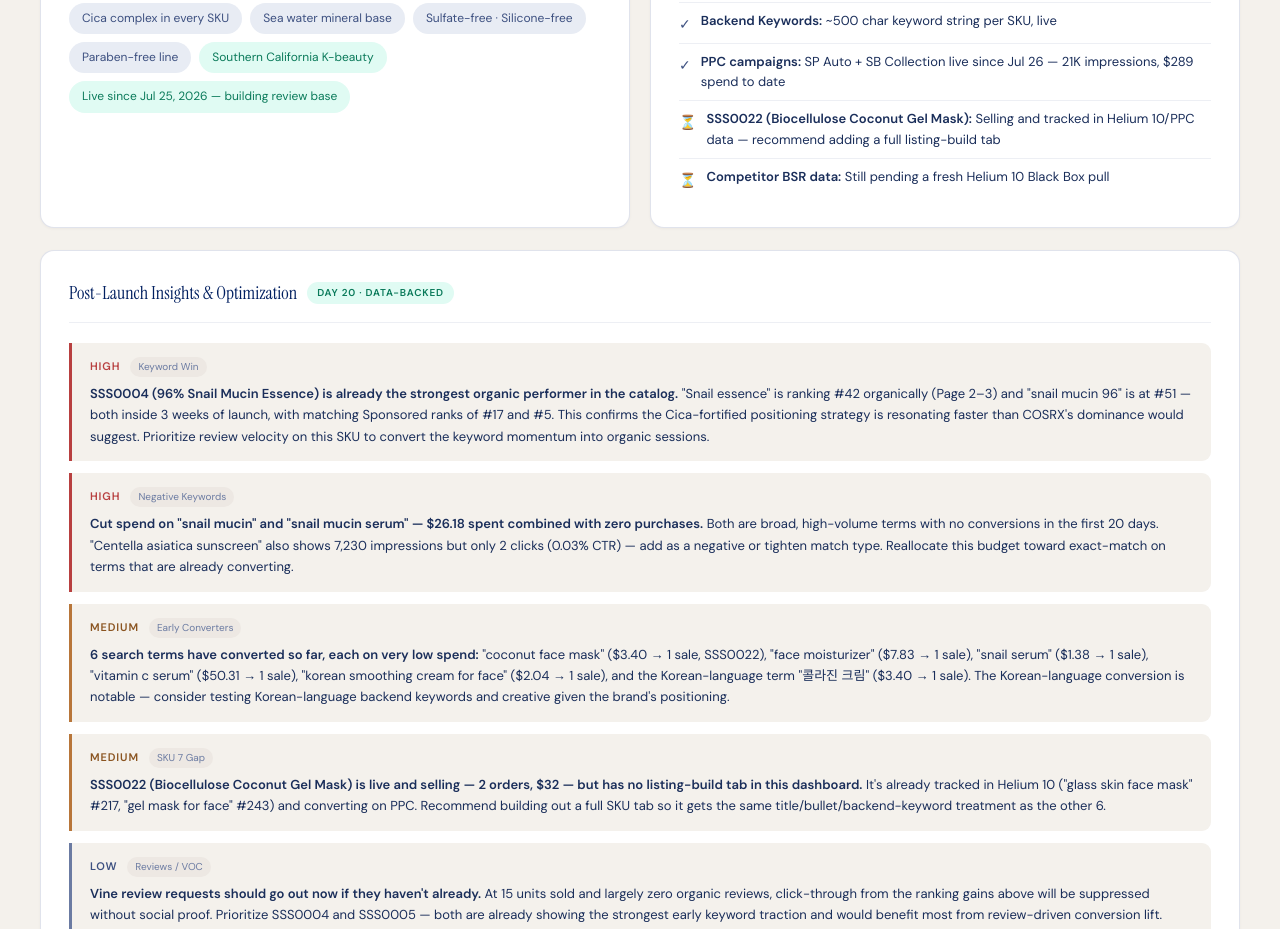
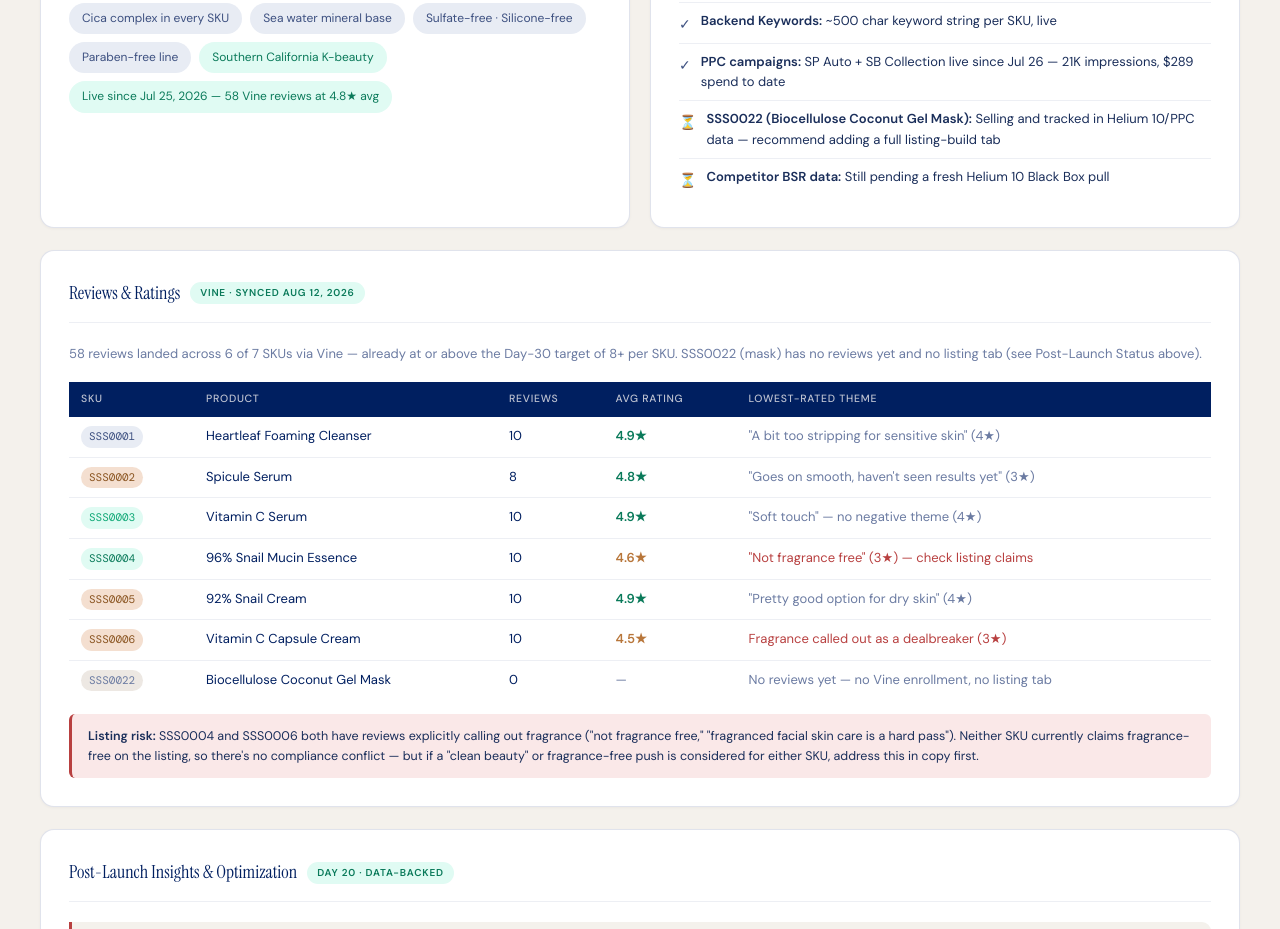
Before and after one commit to Medaltus/skinside_seoul, a plain HTML site: page index.html in a window 1280 px wide. Shown: the part 1336-2265 px from the top of the page. Drawn offline with nearby package versions, Linux system fonts and the light colour scheme; a web font is replaced by a local one.

Commit message:
Update index.html

```diff
--- a/index.html
+++ b/index.html
@@ -342,7 +342,7 @@ table.data tr:hover td{background:var(--bg);}
         <span class="chip chip-g">Sulfate-free · Silicone-free</span>
         <span class="chip chip-g">Paraben-free line</span>
         <span class="chip chip-b">Southern California K-beauty</span>
-        <span class="chip chip-b">Live since Jul 25, 2026 — building review base</span>
+        <span class="chip chip-b">Live since Jul 25, 2026 — 58 Vine reviews at 4.8★ avg</span>
       </div>
     </div>
     <div class="sec">
@@ -358,6 +358,28 @@ table.data tr:hover td{background:var(--bg);}
     </div>
   </div>
 
+  <div class="sec">
+    <div class="sec-title">Reviews &amp; Ratings <span class="badge bg-blush">Vine · Synced Aug 12, 2026</span></div>
+    <p style="font-size:13px;color:var(--ink3);margin-bottom:18px;line-height:1.65;">58 reviews landed across 6 of 7 SKUs via Vine — already at or above the Day-30 target of 8+ per SKU. SSS0022 (mask) has no reviews yet and no listing tab (see Post-Launch Status above).</p>
+    <div style="overflow-x:auto;">
+    <table class="data">
+      <thead><tr><th>SKU</th><th>Product</th><th>Reviews</th><th>Avg Rating</th><th>Lowest-Rated Theme</th></tr></thead>
+      <tbody>
+        <tr><td><span class="pill pill-g">SSS0001</span></td><td>Heartleaf Foaming Cleanser</td><td>10</td><td><span style="color:#0A7A5A;font-weight:600;">4.9★</span></td><td style="color:var(--ink3);">"A bit too stripping for sensitive skin" (4★)</td></tr>
+        <tr><td><span class="pill pill-a">SSS0002</span></td><td>Spicule Serum</td><td>8</td><td><span style="color:#0A7A5A;font-weight:600;">4.8★</span></td><td style="color:var(--ink3);">"Goes on smooth, haven't seen results yet" (3★)</td></tr>
+        <tr><td><span class="pill pill-b">SSS0003</span></td><td>Vitamin C Serum</td><td>10</td><td><span style="color:#0A7A5A;font-weight:600;">4.9★</span></td><td style="color:var(--ink3);">"Soft touch" — no negative theme (4★)</td></tr>
+        <tr><td><span class="pill" style="background:#E0FBF3;color:#0A7A5A;">SSS0004</span></td><td>96% Snail Mucin Essence</td><td>10</td><td><span style="font-weight:600;color:var(--amber-warm);">4.6★</span></td><td style="color:var(--rose);">"Not fragrance free" (3★) — check listing claims</td></tr>
+        <tr><td><span class="pill pill-a">SSS0005</span></td><td>92% Snail Cream</td><td>10</td><td><span style="color:#0A7A5A;font-weight:600;">4.9★</span></td><td style="color:var(--ink3);">"Pretty good option for dry skin" (4★)</td></tr>
+        <tr><td><span class="pill pill-a">SSS0006</span></td><td>Vitamin C Capsule Cream</td><td>10</td><td><span style="font-weight:600;color:var(--amber-warm);">4.5★</span></td><td style="color:var(--rose);">Fragrance called out as a dealbreaker (3★)</td></tr>
+        <tr><td><span class="pill" style="background:var(--bg2);color:var(--ink3);">SSS0022</span></td><td>Biocellulose Coconut Gel Mask</td><td>0</td><td style="color:var(--ink3);">—</td><td style="color:var(--ink3);">No reviews yet — no Vine enrollment, no listing tab</td></tr>
+      </tbody>
+    </table>
+    </div>
+    <div class="callout-note" style="margin-top:14px;padding:12px 16px;background:var(--rose-light);border-left:3px solid var(--rose);border-radius:6px;font-size:12.5px;color:var(--ink2);line-height:1.6;">
+      <strong>Listing risk:</strong> SSS0004 and SSS0006 both have reviews explicitly calling out fragrance ("not fragrance free," "fragranced facial skin care is a hard pass"). Neither SKU currently claims fragrance-free on the listing, so there's no compliance conflict — but if a "clean beauty" or fragrance-free push is considered for either SKU, address this in copy first.
+    </div>
+  </div>
+
   <!-- Post-launch opportunities -->
   <div class="sec">
     <div class="sec-title">Post-Launch Insights &amp; Optimization <span class="badge bg-blush">Day 20 · Data-Backed</span></div>
@@ -365,7 +387,7 @@ table.data tr:hover td{background:var(--bg);}
     <div class="opp oh"><div class="opp-hdr"><span class="pri">High</span><span class="otag">Negative Keywords</span></div><div class="obody"><strong>Cut spend on "snail mucin" and "snail mucin serum" — $26.18 spent combined with zero purchases.</strong> Both are broad, high-volume terms with no conversions in the first 20 days. "Centella asiatica sunscreen" also shows 7,230 impressions but only 2 clicks (0.03% CTR) — add as a negative or tighten match type. Reallocate this budget toward exact-match on terms that are already converting.</div></div>
     <div class="opp om"><div class="opp-hdr"><span class="pri">Medium</span><span class="otag">Early Converters</span></div><div class="obody"><strong>6 search terms have converted so far, each on very low spend:</strong> "coconut face mask" ($3.40 → 1 sale, SSS0022), "face moisturizer" ($7.83 → 1 sale), "snail serum" ($1.38 → 1 sale), "vitamin c serum" ($50.31 → 1 sale), "korean smoothing cream for face" ($2.04 → 1 sale), and the Korean-language term "콜라진 크림" ($3.40 → 1 sale). The Korean-language conversion is notable — consider testing Korean-language backend keywords and creative given the brand's positioning.</div></div>
     <div class="opp om"><div class="opp-hdr"><span class="pri">Medium</span><span class="otag">SKU 7 Gap</span></div><div class="obody"><strong>SSS0022 (Biocellulose Coconut Gel Mask) is live and selling — 2 orders, $32 — but has no listing-build tab in this dashboard.</strong> It's already tracked in Helium 10 ("glass skin face mask" #217, "gel mask for face" #243) and converting on PPC. Recommend building out a full SKU tab so it gets the same title/bullet/backend-keyword treatment as the other 6.</div></div>
-    <div class="opp ol"><div class="opp-hdr"><span class="pri">Low</span><span class="otag">Reviews / VOC</span></div><div class="obody"><strong>Vine review requests should go out now if they haven't already.</strong> At 15 units sold and largely zero organic reviews, click-through from the ranking gains above will be suppressed without social proof. Prioritize SSS0004 and SSS0005 — both are already showing the strongest early keyword traction and would benefit most from review-driven conversion lift.</div></div>
+    <div class="opp om"><div class="opp-hdr"><span class="pri">Medium</span><span class="otag">Reviews / VOC</span></div><div class="obody"><strong>Vine delivered 58 reviews across 6 SKUs at a 4.8★ blended average — already past the Day-30 target of 8+ per SKU.</strong> This social proof should now be converting the early keyword ranks on SSS0004/SSS0005 into real click-through. Two flags worth acting on: SSS0004 and SSS0006 both have reviews explicitly noting they aren't fragrance-free — worth a quick listing check — and SSS0022 (mask) has zero reviews and isn't Vine-enrolled, unlike the other 6.</div></div>
   </div>
 
 </div>
@@ -467,7 +489,7 @@ table.data tr:hover td{background:var(--bg);}
   <div class="sec">
     <div class="sec-title">AI Launch Opportunities <span class="badge bg-blush">AI-Generated</span></div>
     <div id="ai-out-1" class="ai-out">
-      <div class="opp om"><div class="opp-hdr"><span class="pri">Medium</span><span class="otag">Day 20 Update</span></div><div class="obody"><strong>1 unit sold to date; no organic keyword movement yet</strong> — still &gt;306 on all tracked terms including "foaming face wash" and "korean face wash." The branded term "heartleaf" is holding Sponsored rank #7, which is worth defending, and "sulfate free face wash" picked up Sponsored #44. This is the slowest mover of the 6 SKUs — consider shifting some budget toward SSS0004/SSS0005 where organic signal is already showing, and revisit SSS0001 once reviews start landing.</div></div>
+      <div class="opp om"><div class="opp-hdr"><span class="pri">Medium</span><span class="otag">Day 20 Update</span></div><div class="obody"><strong>Highest-rated SKU in the catalog (4.9★, 10 reviews) but the slowest organic mover</strong> — still &gt;306 on all tracked terms including "foaming face wash" and "korean face wash," and only 1 unit sold to date. The branded term "heartleaf" is holding Sponsored rank #7, which is worth defending, and "sulfate free face wash" picked up Sponsored #44. Reviews aren't the blocker here — organic indexing is. Consider shifting some budget toward SSS0004/SSS0005 where organic signal is already showing, and lean on the 4.9★ rating in A+ content and creative to help conversion once SSS0001 does start ranking.</div></div>
     </div>
     <div style="margin-top:14px;display:flex;align-items:center;gap:10px;">
       <button class="btn btn-blush" onclick="runAI('1')">Regenerate with AI</button>
@@ -567,7 +589,7 @@ table.data tr:hover td{background:var(--bg);}
   <div class="sec">
     <div class="sec-title">AI Launch Opportunities <span class="badge bg-blush">AI-Generated</span></div>
     <div id="ai-out-2" class="ai-out">
-      <div class="opp oh"><div class="opp-hdr"><span class="pri">High</span><span class="otag">Day 20 Update — Early Win</span></div><div class="obody"><strong>"Spicule serum" is already ranking #19 organically and #11 on Sponsored</strong> — the best branded/near-branded result in the catalog after just 20 days, and 3 units have sold. "Microneedling serum" (14,714/mo volume) is still unranked (&gt;306) — this is the natural next target once SSS0002 has a few more reviews. Keep the exact-match bid on "spicule serum" competitive to defend the position as competitors notice the category.</div></div>
+      <div class="opp oh"><div class="opp-hdr"><span class="pri">High</span><span class="otag">Day 20 Update — Early Win</span></div><div class="obody"><strong>"Spicule serum" is already ranking #19 organically and #11 on Sponsored</strong> — the best branded/near-branded result in the catalog after just 20 days, and 3 units have sold. "Microneedling serum" (14,714/mo volume) is still unranked (&gt;306) — with 8 reviews at 4.8★ already in hand, the review base is no longer the gating factor here; it's ready to be the next PPC target once budget allows. Keep the exact-match bid on "spicule serum" competitive to defend the position as competitors notice the category.</div></div>
     </div>
     <div style="margin-top:14px;display:flex;align-items:center;gap:10px;">
       <button class="btn btn-blush" onclick="runAI('2')">Regenerate with AI</button>
@@ -751,7 +773,7 @@ table.data tr:hover td{background:var(--bg);}
   <div class="sec">
     <div class="sec-title">AI Launch Opportunities <span class="badge bg-blush">AI-Generated</span></div>
     <div id="ai-out-4" class="ai-out">
-      <div class="opp oh"><div class="opp-hdr"><span class="pri">High</span><span class="otag">Day 20 Update — Top Performer</span></div><div class="obody"><strong>SSS0004 is the standout of the launch.</strong> "Snail essence" is ranking #42 organically (#17 Sponsored) and "snail mucin 96" is at #51 (#5 Sponsored) — both inside Page 2–3 territory after just 20 days, well ahead of the other serums. "Korean snail serum" (#70/#5) and "snail mucin serum korean" (#58/#5) are close behind. The Cica-fortified positioning strategy is clearly working faster than the COSRX-dominance risk suggested. Keep Bullet 1 on the Cica differentiation and prioritize this SKU for Vine reviews to convert the ranking momentum into organic sessions.</div></div>
+      <div class="opp oh"><div class="opp-hdr"><span class="pri">High</span><span class="otag">Day 20 Update — Top Performer</span></div><div class="obody"><strong>SSS0004 is the standout of the launch.</strong> "Snail essence" is ranking #42 organically (#17 Sponsored) and "snail mucin 96" is at #51 (#5 Sponsored) — both inside Page 2–3 territory after just 20 days, well ahead of the other serums. "Korean snail serum" (#70/#5) and "snail mucin serum korean" (#58/#5) are close behind. The Cica-fortified positioning strategy is clearly working faster than the COSRX-dominance risk suggested. At 10 reviews / 4.6★ (the lowest average of the six, with one review noting it's "not fragrance free"), this is otherwise in great shape — keep Bullet 1 on the Cica differentiation and consider a quick listing check on any fragrance-free adjacent language.</div></div>
     </div>
     <div style="margin-top:14px;display:flex;align-items:center;gap:10px;">
       <button class="btn btn-blush" onclick="runAI('4')">Regenerate with AI</button>
@@ -957,7 +979,7 @@ table.data tr:hover td{background:var(--bg);}
   <div class="sec">
     <div class="sec-title">AI Launch Opportunities <span class="badge bg-blush">AI-Generated</span></div>
     <div id="ai-out-6" class="ai-out">
-      <div class="opp om"><div class="opp-hdr"><span class="pri">Medium</span><span class="otag">Day 20 Update</span></div><div class="obody"><strong>Best-selling SKU by units (4 sold) with a solid exact-match organic rank.</strong> "Vitamin c capsule cream" — the exact product name — is already at #27 organic, and "capsule cream" is at #94/#9 Sponsored. The broader "vitamin c moisturizer" and "niacinamide moisturizer" targets are both still &gt;96 Sponsored and unranked organically — expected at this stage given their competitiveness. Current unit lead makes this a good candidate for incremental Vine review requests to build the rating base ahead of scaling PPC further.</div></div>
+      <div class="opp om"><div class="opp-hdr"><span class="pri">Medium</span><span class="otag">Day 20 Update</span></div><div class="obody"><strong>Best-selling SKU by units (4 sold) with a solid exact-match organic rank.</strong> "Vitamin c capsule cream" — the exact product name — is already at #27 organic, and "capsule cream" is at #94/#9 Sponsored. The broader "vitamin c moisturizer" and "niacinamide moisturizer" targets are both still &gt;96 Sponsored and unranked organically — expected at this stage given their competitiveness. Already has 10 reviews at 4.5★ (the lowest average alongside SSS0004), with one reviewer specifically flagging the fragrance as a dealbreaker. Worth a quick listing check to confirm no fragrance-free claims are being made here, but otherwise this SKU's unit lead plus decent rating base make it a good candidate for incremental PPC scaling.</div></div>
     </div>
     <div style="margin-top:14px;display:flex;align-items:center;gap:10px;">
       <button class="btn btn-blush" onclick="runAI('6')">Regenerate with AI</button>
@@ -1235,7 +1257,7 @@ table.data tr:hover td{background:var(--bg);}
     <div class="three">
       <div class="ppc-tier t1" style="opacity:0.65;">
         <h4>Days 1–14 · Data Collection <span style="color:#0A7A5A;">✓ Complete</span></h4>
-        <p><strong>Result:</strong> SP Auto + SB Collection campaigns launched Jul 26. 21,077 impressions, 200 clicks, $289.45 spent, 6 purchases, $98 in attributed sales through Day 20 (~295% ACoS — expected at this stage with 0 reviews on most SKUs).</p>
+        <p><strong>Result:</strong> SP Auto + SB Collection campaigns launched Jul 26. 21,077 impressions, 200 clicks, $289.45 spent, 6 purchases, $98 in attributed sales through Day 20 (~295% ACoS). Note this isn't a reviews problem — Vine already delivered 58 reviews at 4.8★ across 6 SKUs — so the high ACoS is more likely a targeting/match-type issue (see negative keyword candidates below) than a conversion-trust issue.</p>
       </div>
       <div class="ppc-tier t2" style="border-color:var(--green);">
         <h4>Days 15–45 · Optimization <span style="color:var(--green);">◉ Current Phase</span></h4>
```
